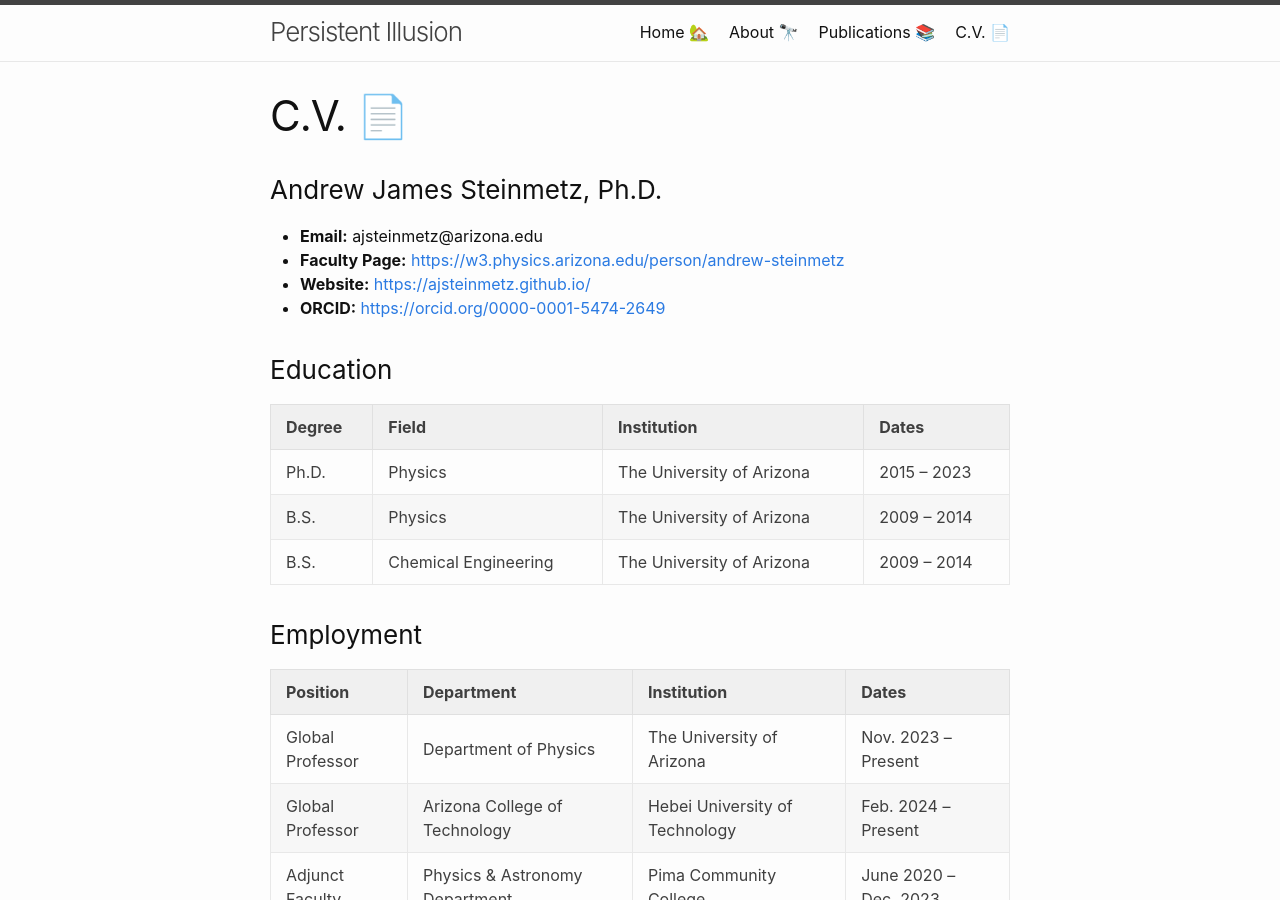
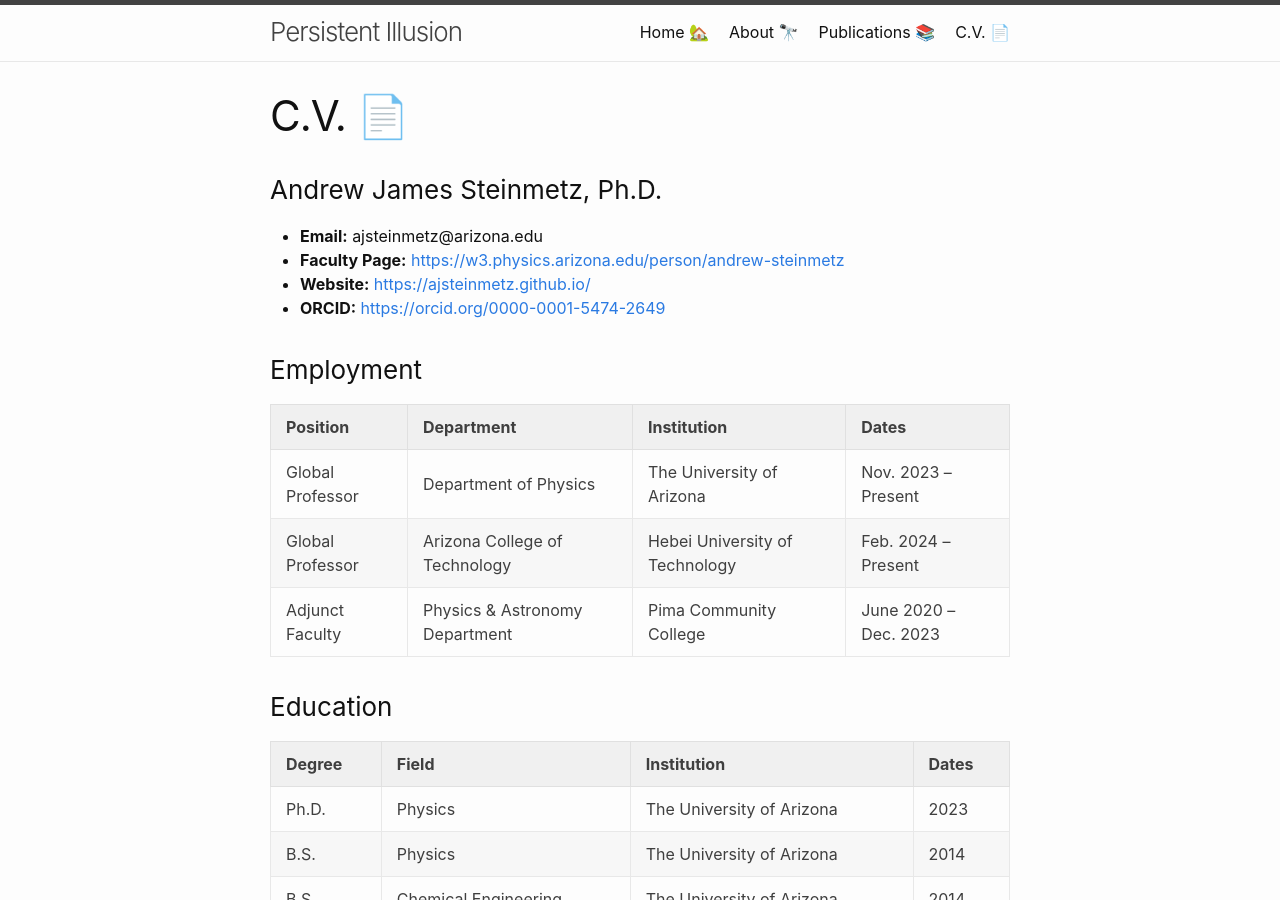
Before and after one commit to ajsteinmetz/ajsteinmetz.github.io, a Jekyll site: the page built from cv.md, in a window 1280 px wide and 900 px high. Built offline with Jekyll 4.4.1, drawn with Linux system fonts in a browser that asks for light colours; our own code applies the rules of GitHub Pages for plain Markdown files; comment, search, counter and statistics services are not loaded; some of the changed text lies outside the part shown.

Commit message:
Update cv.md

```diff
--- a/cv.md
+++ b/cv.md
@@ -7,21 +7,21 @@
 - **Website:** [https://ajsteinmetz.github.io/](https://ajsteinmetz.github.io/)
 - **ORCID:** [https://orcid.org/0000-0001-5474-2649](https://orcid.org/0000-0001-5474-2649)
 
+### Employment
+
+| Position             | Department                         | Institution                     | Dates                 |
+|----------------------|------------------------------------|---------------------------------|-----------------------|
+| Global Professor     | Department of Physics              | The University of Arizona       | Nov. 2023 – Present   |
+| Global Professor     | Arizona College of Technology      | Hebei University of Technology  | Feb. 2024 – Present   |
+| Adjunct Faculty      | Physics & Astronomy Department     | Pima Community College          | June 2020 – Dec. 2023 |
+
 ### Education
 
-| Degree | Field                | Institution              | Dates        |
-|--------|----------------------|--------------------------|--------------|
-| Ph.D.  | Physics              | The University of Arizona | 2015 – 2023 |
-| B.S.   | Physics              | The University of Arizona | 2009 – 2014 |
-| B.S.   | Chemical Engineering | The University of Arizona | 2009 – 2014 |
-
-### Employment
-
-| Position             | Department                          | Institution                     | Dates                    |
-|----------------------|-------------------------------------|---------------------------------|--------------------------|
-| Global Professor     | Department of Physics              | The University of Arizona       | Nov. 2023 – Present  |
-| Global Professor     | Arizona College of Technology      | Hebei University of Technology  | Feb. 2024 – Present  |
-| Adjunct Faculty      | Physics & Astronomy Department     | Pima Community College          | June 2020 – Dec. 2023|
+| Degree | Field                | Institution               | Dates |
+|--------|----------------------|---------------------------|-------|
+| Ph.D.  | Physics              | The University of Arizona | 2023  |
+| B.S.   | Physics              | The University of Arizona | 2014  |
+| B.S.   | Chemical Engineering | The University of Arizona | 2014  |
 
 ### Research Interests
 
```
Also changed, not shown: other parts of cv.md (+2 -2 lines).
